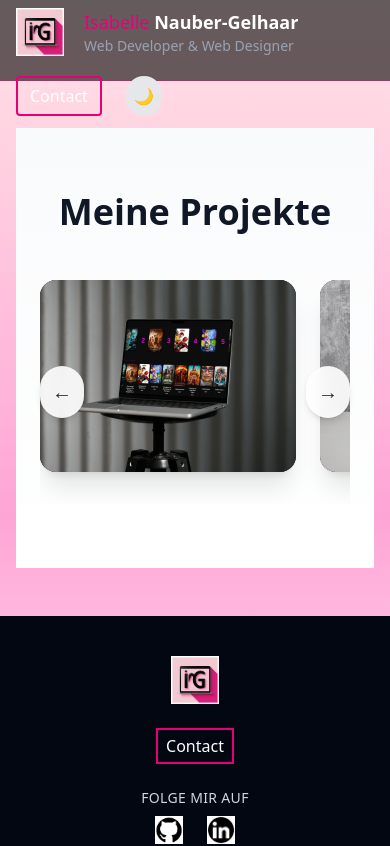
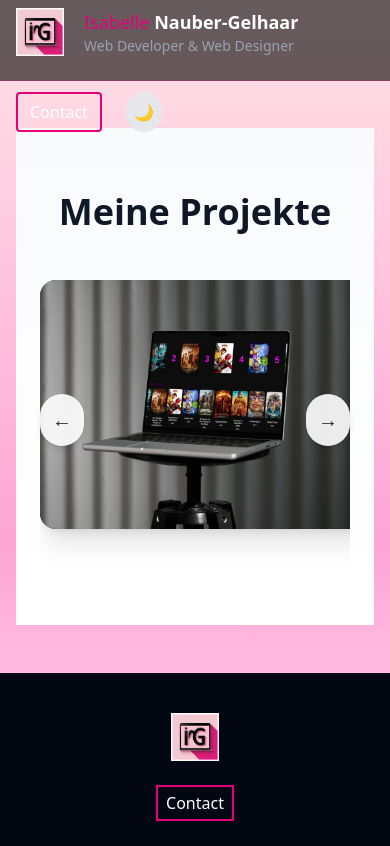
Before and after one commit to IsaN-G/Portfolio, a React (Vite) app: page /projects in a window 390 px wide. Shown: the top 846 px of the page. Built offline with nearby package versions, Linux system fonts and the light colour scheme.

Commit message:
responsiv gemacht

```diff
--- a/src/components/Header.tsx
+++ b/src/components/Header.tsx
@@ -2,7 +2,7 @@
 
 const Header = () => {
   return (
-    <header className="relative w-full h-[350px] md:h-[700px] overflow-hidden">
+    <header className="relative w-full h-[45vh] sm:h-[55vh] md:h-[70vh] lg:h-[90vh] overflow-hidden">
       <video
         className="absolute top-0 left-0 w-full h-full object-cover"
         src="/Video/header.mp4"
--- a/src/components/Navbar.tsx
+++ b/src/components/Navbar.tsx
@@ -52,8 +52,7 @@ export default function Navbar({ isHome }: NavbarProps) {
       `}
     >
       <div className="max-w-7xl mx-auto px-4 sm:px-6 lg:px-8">
-        <div className="flex flex-col md:flex-row md:items-center md:justify-between h-20 md:h-24">
-
+      <div className="flex flex-col md:flex-row md:items-center md:justify-between h-20 md:h-24 gap-4 md:gap-0">
 
           <div className="flex items-center space-x-5 mb-3 md:mb-0">
           <Link to="/"
--- a/src/pages/Projects.tsx
+++ b/src/pages/Projects.tsx
@@ -74,7 +74,7 @@ const Projects = () => {
                 key={project.id}
                 to={`/projects/${project.id}`}
                 className="
-                  group relative flex-shrink-0 w-64 sm:w-72 md:w-80 lg:w-96
+                  group relative flex-shrink-0 w-[85vw] xs:w-[75vw] sm:w-80 md:w-96 lg:w-[28rem]
                   bg-slate-900 rounded-2xl overflow-hidden shadow-xl
                   transition-all duration-500 ease-out
                   hover:shadow-2xl hover:shadow-pink-500/30 hover:-translate-y-3
```
